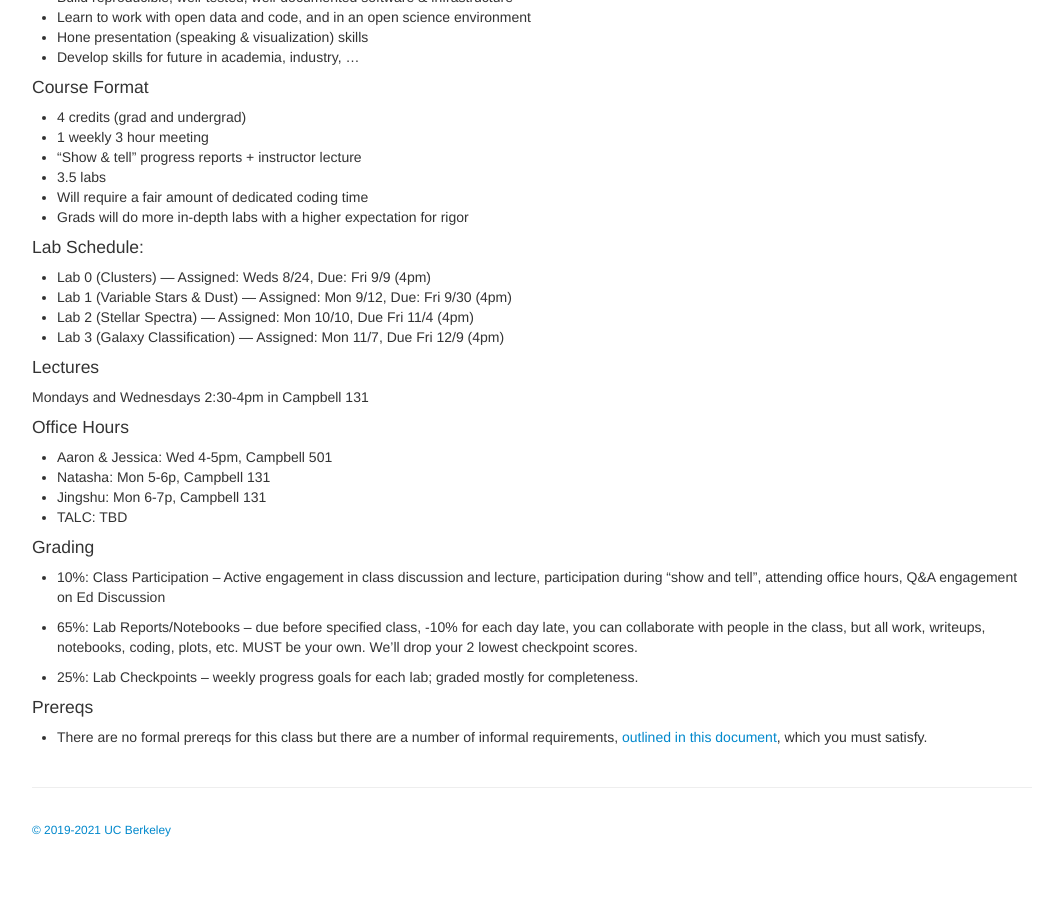
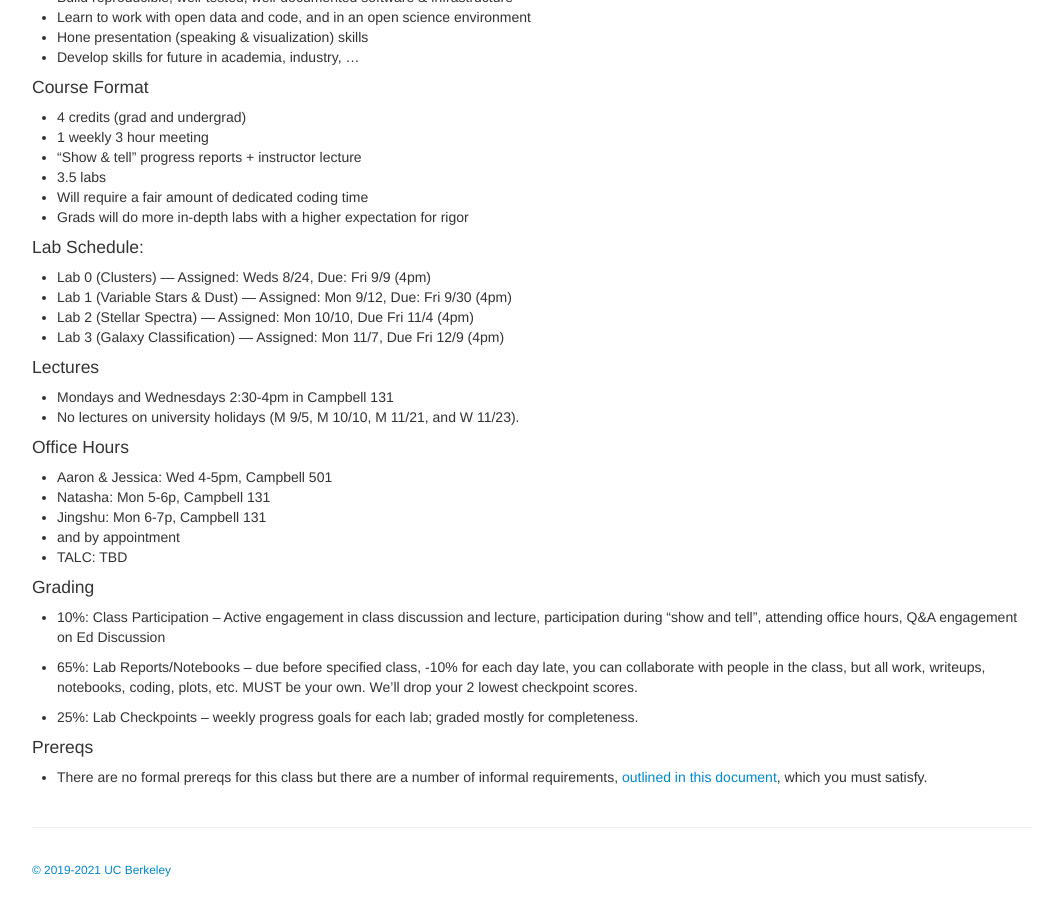
Before and after one commit to ucb-datalab/ucb-datalab.github.io, a Jekyll site: the page built from index.md, in a window 1280 px wide and 900 px high, scrolled down 721 px. Shown: the whole window, without its empty margins (76-1124 px from the left). Built offline with Jekyll 4.4.1, drawn with Linux system fonts in a browser that asks for light colours; before the commit the page ends 1581 px from its top, so only the background shows below that.

Commit message:
Updated class schedule in index.md

```diff
--- a/index.md
+++ b/index.md
@@ -33,14 +33,13 @@ This course consists of three data-centric laboratory experiments that draw on a
 
 <i>This course satisfies the <b>Data Science major requirement</b> for "Computational & Inferential Depth". Read more about the <a href="https://data.berkeley.edu/degrees/data-science-ba/upper-division">upper division classes for the Data Science BA</a>. This course also satisfies the <a href="https://astro.berkeley.edu/programs/undergraduate-program/astrophysics-major">Laboratory requirement for the <b>Astronomy Major</b></a>.</i>
 
+
 #### Instructors
 
 * Jessica Lu (jlu.astro@berkeley.edu; 259 Campbell Hall)
 * Aaron Parsons (aparsons@berkeley.edu; 455 Campbell Hall)
 * Natasha Abrams (GSI, nsabrams@berkeley.edu)
 * Jingshu Rui (GSI, jingshu_rui@berkeley.edu)
-
-
 
 
 #### Course Aims
@@ -64,15 +63,16 @@ This course consists of three data-centric laboratory experiments that draw on a
 
 #### Lab Schedule:
 
- * Lab 0 (Clusters) — Assigned: Weds 8/24, Due: Fri 9/9 (4pm)
- * Lab 1 (Variable Stars & Dust) — Assigned: Mon 9/12, Due: Fri 9/30 (4pm)
- * Lab 2 (Stellar Spectra) — Assigned: Mon 10/10, Due Fri 11/4 (4pm)
- * Lab 3 (Galaxy Classification) — Assigned: Mon 11/7, Due Fri 12/9 (4pm)
+* Lab 0 (Clusters) — Assigned: Weds 8/24, Due: Fri 9/9 (4pm)
+* Lab 1 (Variable Stars & Dust) — Assigned: Mon 9/12, Due: Fri 9/30 (4pm)
+* Lab 2 (Stellar Spectra) — Assigned: Mon 10/10, Due Fri 11/4 (4pm)
+* Lab 3 (Galaxy Classification) — Assigned: Mon 11/7, Due Fri 12/9 (4pm)
 
 
 #### Lectures
 
-Mondays and Wednesdays 2:30-4pm in Campbell 131
+* Mondays and Wednesdays 2:30-4pm in Campbell 131
+* No lectures on university holidays (M 9/5, M 10/10, M 11/21, and W 11/23).
 
 
 #### Office Hours
@@ -80,7 +80,9 @@ Mondays and Wednesdays 2:30-4pm in Campbell 131
 * Aaron & Jessica: Wed 4-5pm, Campbell 501
 * Natasha: Mon 5-6p, Campbell 131
 * Jingshu: Mon 6-7p, Campbell 131
+* and by appointment
 * TALC: TBD
+
 
 #### Grading
 
```
